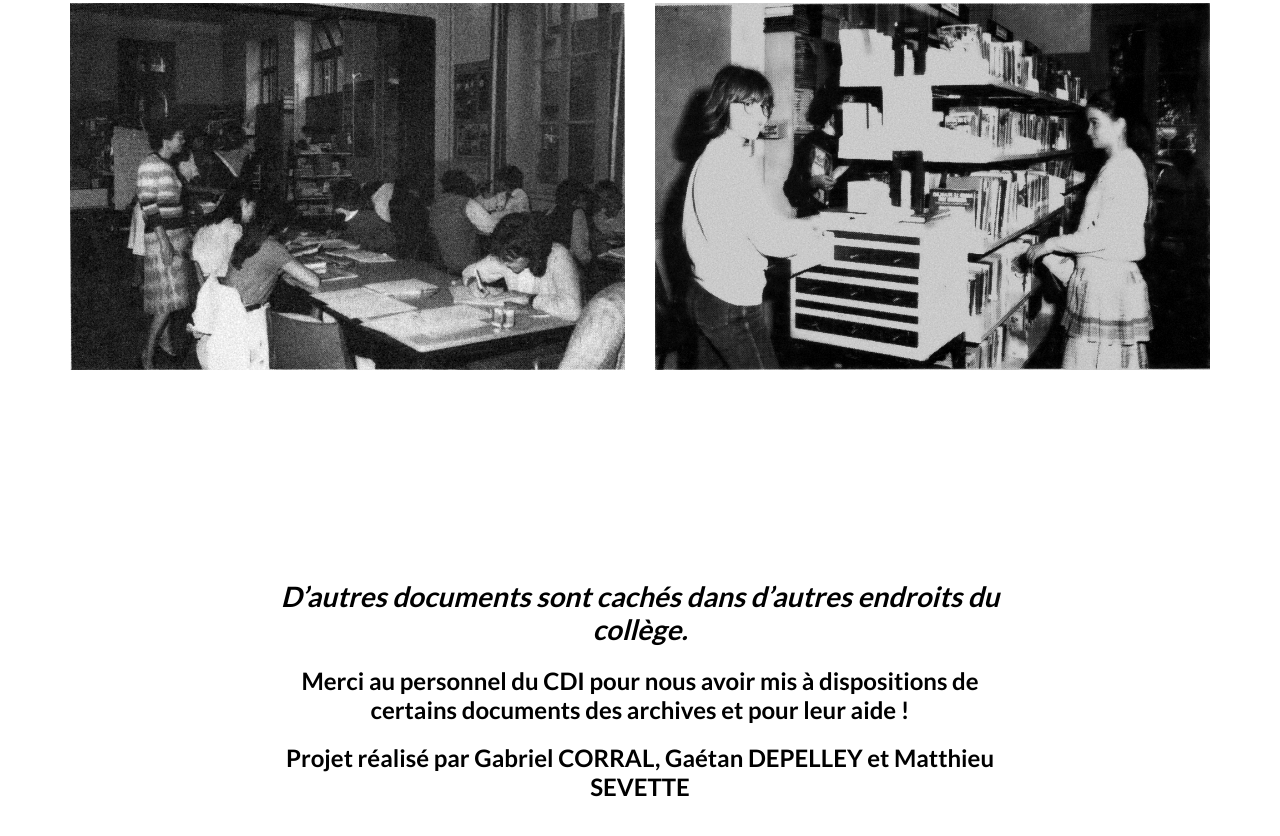
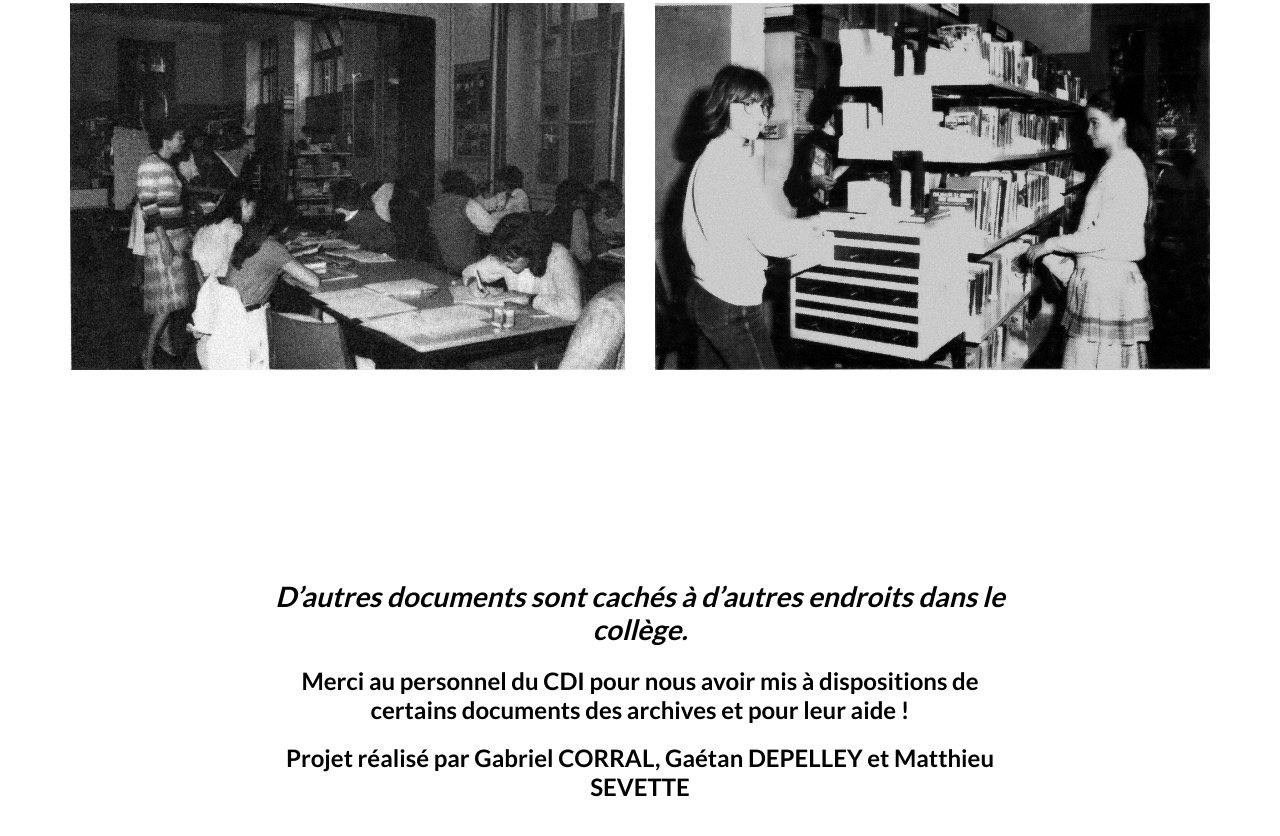
Before and after one commit to clg-insitu/clg-insitu.github.io, a plain HTML site: page CDI/index.html in a window 1280 px wide. Shown: the part 801-1637 px from the top of the page. Drawn offline with nearby package versions, Linux system fonts and the light colour scheme.

Commit message:
Fixed mistake

```diff
--- a/CDI/index.html
+++ b/CDI/index.html
@@ -72,7 +72,7 @@
 		<div class="row">
 			<div class="col-12 col-11 col-lg-8 offset-lg-2">
 				<h3 class="mg-md text-center  h3-style tc-black ">
-					<i>D&rsquo;autres documents sont cachés dans d&rsquo;autres endroits du collège.</i>
+					<i>D&rsquo;autres documents sont cachés à d&rsquo;autres endroits dans le collège.</i>
 				</h3>
 				<h4 class="mg-md text-center  h3-style tc-black">
 					Merci au personnel du CDI pour nous avoir mis à dispositions de certains documents des archives et pour leur aide !
```
